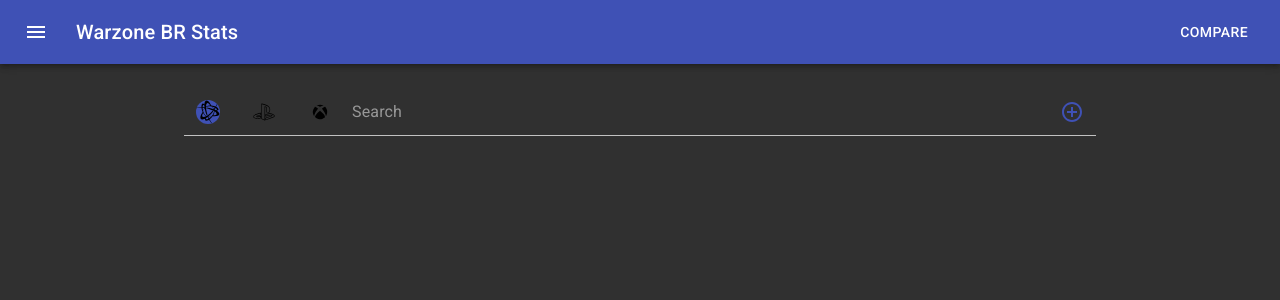
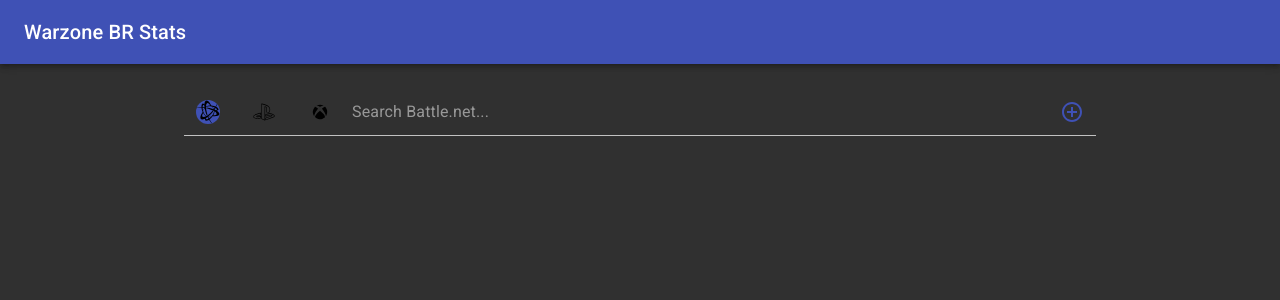
Before and after one commit to carterols/cod-warzone-stats, a React (Create React App) app: page / in a window 1280 px wide. Shown: the top 300 px of the page. Built offline with nearby package versions, Linux system fonts and the light colour scheme.

Commit message:
Removed compare from navbar and updated search placeholder

```diff
--- a/src/components/Navbar.js
+++ b/src/components/Navbar.js
@@ -27,13 +27,9 @@
     <div className={classes.root}>
       <AppBar position="static">
         <Toolbar>
-          <IconButton edge="start" className={classes.menuButton} color="inherit" aria-label="menu">
-            <MenuIcon />
-          </IconButton>
           <Typography variant="h6" className={classes.title}>
             Warzone BR Stats
           </Typography>
-          <Button color="inherit">Compare</Button>
         </Toolbar>
       </AppBar>
     </div>
--- a/src/components/Search.js
+++ b/src/components/Search.js
@@ -25,12 +25,18 @@
         }
     }
 
+    function getPlaceholder() {
+        if (platform === 'battle') return 'Search Battle.net...';
+        else if (platform === 'psn') return 'Search PlayStation Network...';
+        else return 'Search Xbox Live...';
+    }
+
     return (
         <TextField
             onChange={handleSearchChange}
             onKeyPress={checkForSubmit}
             InputProps={{
-                placeholder: "Search",
+                placeholder: getPlaceholder(),
                 startAdornment: (
                     <>
                         <InputAdornment>
```
